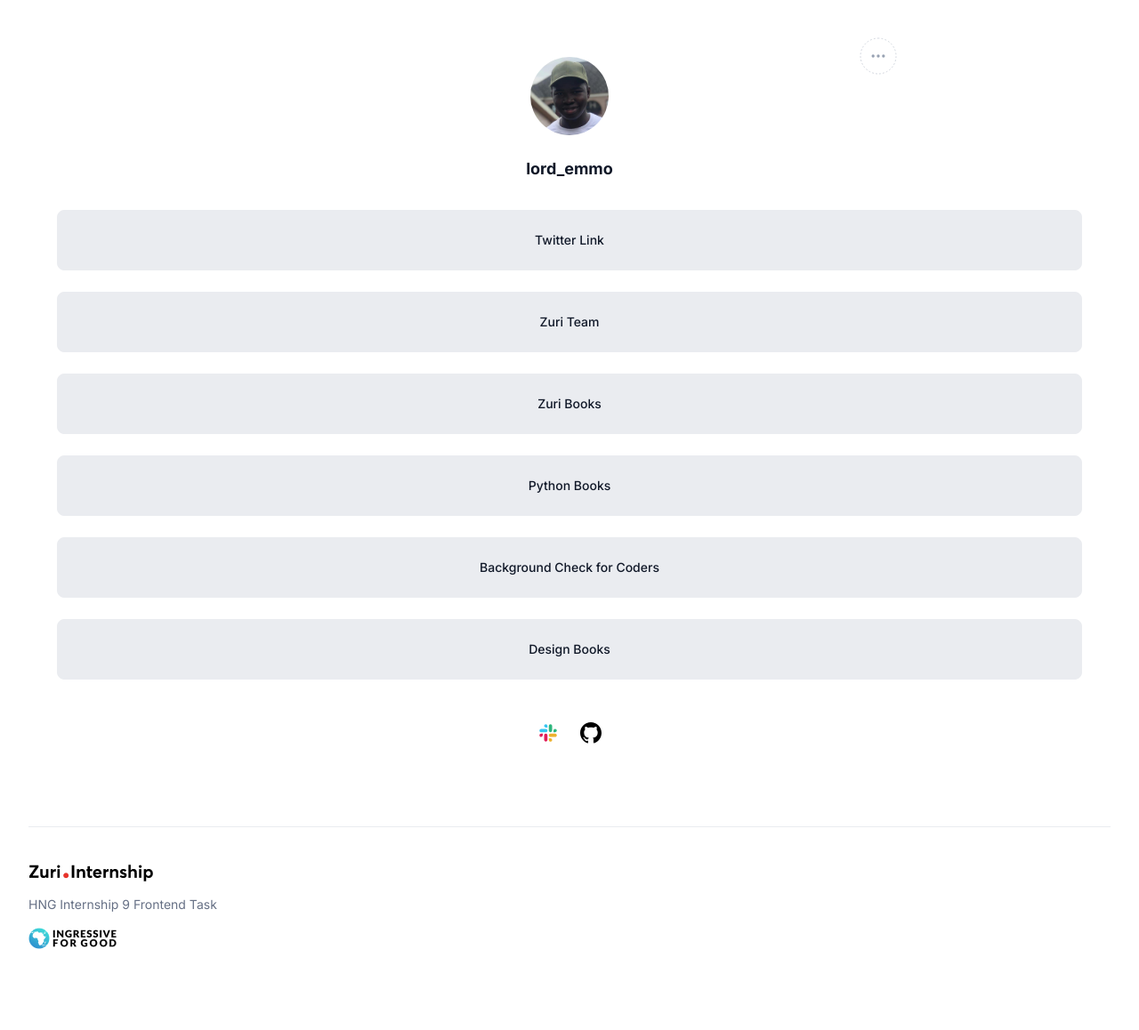
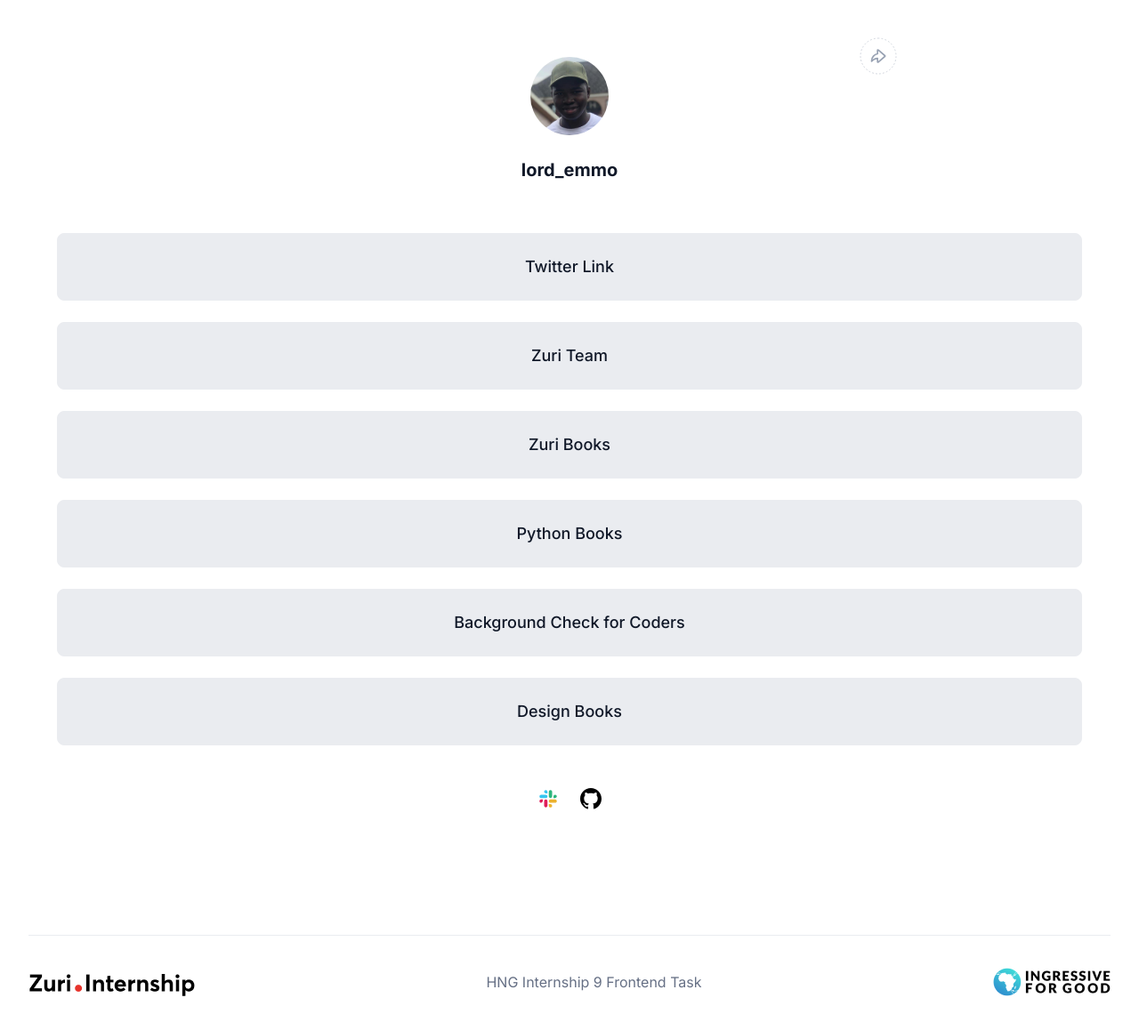
Before and after one commit to coded1guy/HNG9-task-un, a React (Create React App) app: page / in a window 1280 px wide. Shown: the top 1158 px of the page at 89% size. Before the commit the page ends 1099 px from the top, so only its background shows below. Built offline with nearby package versions, Linux system fonts and the light colour scheme.

Commit message:
added responsiveness

```diff
--- a/src/App.css
+++ b/src/App.css
@@ -18,14 +18,50 @@ header > div > button {
   right: 0;
   cursor: pointer;
 }
+#h-ic-mb {
+  display: block;
+}
+#h-ic-lg {
+  display: none;
+}
 header > div > button:hover #svg-bg {
   fill: #F9FAFB;
 }
-#profile__img {
+#profile {
+  position: relative;
   width: 88px;
   height: 88px;
+  border-radius: 50%;
+  overflow: hidden;
+}
+#profile__img {
+  width: 100%;
+  height: 100%;
   object-fit: contain;
-  border-radius: 50%;
+}
+#overlay {
+  display: none;
+  position: absolute;
+  width: 100%;
+  height: 100%;
+  top: 0;
+  left: 0;
+  background: rgba(52, 64, 84, 0.75);
+  z-index: 99;
+}
+#profile > button {
+  display: none;
+  position: absolute;
+  z-index: 999;
+  left: 0;
+  right: 0;
+  margin: 0 auto;
+  bottom: 5px;
+}
+#profile:hover #overlay,
+#profile:hover > button {
+  display: block;
+  cursor: pointer;
 }
 #twitter {
   font-weight: 700;
@@ -94,9 +130,74 @@ footer img.foot-logo-lg {
 footer img.foot-logo-sm {
   display: block;
 }
-p {
+footer p {
   font-weight: 400;
   font-size: 14px;
   line-height: calc(20 / 14);
   color: #667085;
 }
+@media screen and (min-width: 500px) {
+  footer img.foot-logo-lg {
+    display: block;
+  }
+  footer img.foot-logo-sm {
+    display: none;
+  }
+  footer p {
+    font-size: 16px;
+    line-height: calc(24 / 16);
+  }
+  @media screen and (min-width: 700px) {
+    header {
+      padding: 64px 16px 0;
+      display: flex;
+      justify-content: center;
+    }
+    header > div {
+      display: flex;
+      flex-direction: column;
+      align-items: center;
+      gap: 24px;
+      position: relative;
+      width: 100%;
+      max-width: 736px;
+    }
+    header > div > button {
+      position: absolute;
+      top: -22.5px;
+      right: 0;
+      cursor: pointer;
+    }
+    #h-ic-mb {
+      display: none;
+    }
+    #h-ic-lg {
+      display: block;
+    }
+    header > div > button:hover .svg-bg {
+      fill: #F9FAFB;
+    }
+    #twitter {
+      font-size: 20px;
+      line-height: calc(30 / 20);
+    }
+    main {
+      padding: 56px 16px 88.55px;
+    }
+    #my_links > a {
+      height: 76px;
+      font-weight: 500;
+      font-size: 18px;
+      line-height: calc(28 / 18);
+    }
+    footer {
+      padding: 48px 16px;
+    }
+    footer > div {
+      flex-direction: row;
+      justify-content: space-between;
+      align-items: center;
+      padding-top: 36px;
+    }
+  }
+}
--- a/src/App.js
+++ b/src/App.js
@@ -12,7 +12,7 @@ function App() {
     <div>
       <header>
         <div>
-          <button>
+          <button title="Share Link">
             <svg
               width="42"
               height="42"
@@ -22,7 +22,7 @@ function App() {
               id="h-ic-mb"
             >
               <rect
-                id="svg-bg"
+                className="svg-bg"
                 x="1"
                 y="1"
                 width="40"
@@ -63,8 +63,71 @@ function App() {
                 strokeDasharray="1 3"
               />
             </svg>
+            <svg
+              id="h-ic-lg"
+              width="42"
+              height="42"
+              viewBox="0 0 42 42"
+              fill="none"
+              xmlns="http://www.w3.org/2000/svg"
+            >
+              <rect
+                className="svg-bg"
+                x="1"
+                y="1"
+                width="40"
+                height="40"
+                rx="20"
+                fill="white"
+              />
+              <path
+                d="M28.3261 21.5062C28.5296 21.3318 28.6313 21.2446 28.6686 21.1409C28.7013 21.0498 28.7013 20.9502 28.6686 20.8591C28.6313 20.7554 28.5296 20.6682 28.3261 20.4938L21.2672 14.4433C20.917 14.1431 20.7419 13.9931 20.5937 13.9894C20.4648 13.9862 20.3418 14.0428 20.2603 14.1427C20.1667 14.2576 20.1667 14.4883 20.1667 14.9495V18.5289C18.3878 18.8401 16.7597 19.7415 15.5498 21.0949C14.2307 22.5704 13.501 24.48 13.5 26.4591V26.9691C14.3745 25.9157 15.4663 25.0638 16.7006 24.4716C17.7889 23.9495 18.9653 23.6403 20.1667 23.5588V27.0505C20.1667 27.5117 20.1667 27.7424 20.2603 27.8573C20.3418 27.9572 20.4648 28.0138 20.5937 28.0106C20.7419 28.0069 20.917 27.8569 21.2672 27.5567L28.3261 21.5062Z"
+                stroke="#98A2B3"
+                strokeWidth="1.66667"
+                strokeLinecap="round"
+                strokeLinejoin="round"
+              />
+              <rect
+                x="1"
+                y="1"
+                width="40"
+                height="40"
+                rx="20"
+                stroke="#D0D5DD"
+                strokeLinecap="round"
+                strokeLinejoin="round"
+                strokeDasharray="1 3"
+              />
+            </svg>
           </button>
-          <img id="profile__img" src={ProfileImg} alt="emmo" />
+          <figure id="profile">
+            <img id="profile__img" src={ProfileImg} alt="emmo" />
+            <div id="overlay"></div>
+            <button>
+              <svg
+                width="24"
+                height="24"
+                viewBox="0 0 24 24"
+                fill="none"
+                xmlns="http://www.w3.org/2000/svg"
+              >
+                <path
+                  d="M2 8.37722C2 8.0269 2 7.85174 2.01462 7.70421C2.1556 6.28127 3.28127 5.1556 4.70421 5.01462C4.85174 5 5.03636 5 5.40558 5C5.54785 5 5.61899 5 5.67939 4.99634C6.45061 4.94963 7.12595 4.46288 7.41414 3.746C7.43671 3.68986 7.45781 3.62657 7.5 3.5C7.54219 3.37343 7.56329 3.31014 7.58586 3.254C7.87405 2.53712 8.54939 2.05037 9.32061 2.00366C9.38101 2 9.44772 2 9.58114 2H14.4189C14.5523 2 14.619 2 14.6794 2.00366C15.4506 2.05037 16.126 2.53712 16.4141 3.254C16.4367 3.31014 16.4578 3.37343 16.5 3.5C16.5422 3.62657 16.5633 3.68986 16.5859 3.746C16.874 4.46288 17.5494 4.94963 18.3206 4.99634C18.381 5 18.4521 5 18.5944 5C18.9636 5 19.1483 5 19.2958 5.01462C20.7187 5.1556 21.8444 6.28127 21.9854 7.70421C22 7.85174 22 8.0269 22 8.37722V16.2C22 17.8802 22 18.7202 21.673 19.362C21.3854 19.9265 20.9265 20.3854 20.362 20.673C19.7202 21 18.8802 21 17.2 21H6.8C5.11984 21 4.27976 21 3.63803 20.673C3.07354 20.3854 2.6146 19.9265 2.32698 19.362C2 18.7202 2 17.8802 2 16.2V8.37722Z"
+                  stroke="#F9FAFB"
+                  strokeWidth="2"
+                  strokeLinecap="round"
+                  strokeLinejoin="round"
+                />
+                <path
+                  d="M12 16.5C14.2091 16.5 16 14.7091 16 12.5C16 10.2909 14.2091 8.5 12 8.5C9.79086 8.5 8 10.2909 8 12.5C8 14.7091 9.79086 16.5 12 16.5Z"
+                  stroke="#F9FAFB"
+                  strokeWidth="2"
+                  strokeLinecap="round"
+                  strokeLinejoin="round"
+                />
+              </svg>
+            </button>
+          </figure>
           <h1 id="twitter">lord_emmo</h1>
         </div>
       </header>
```
